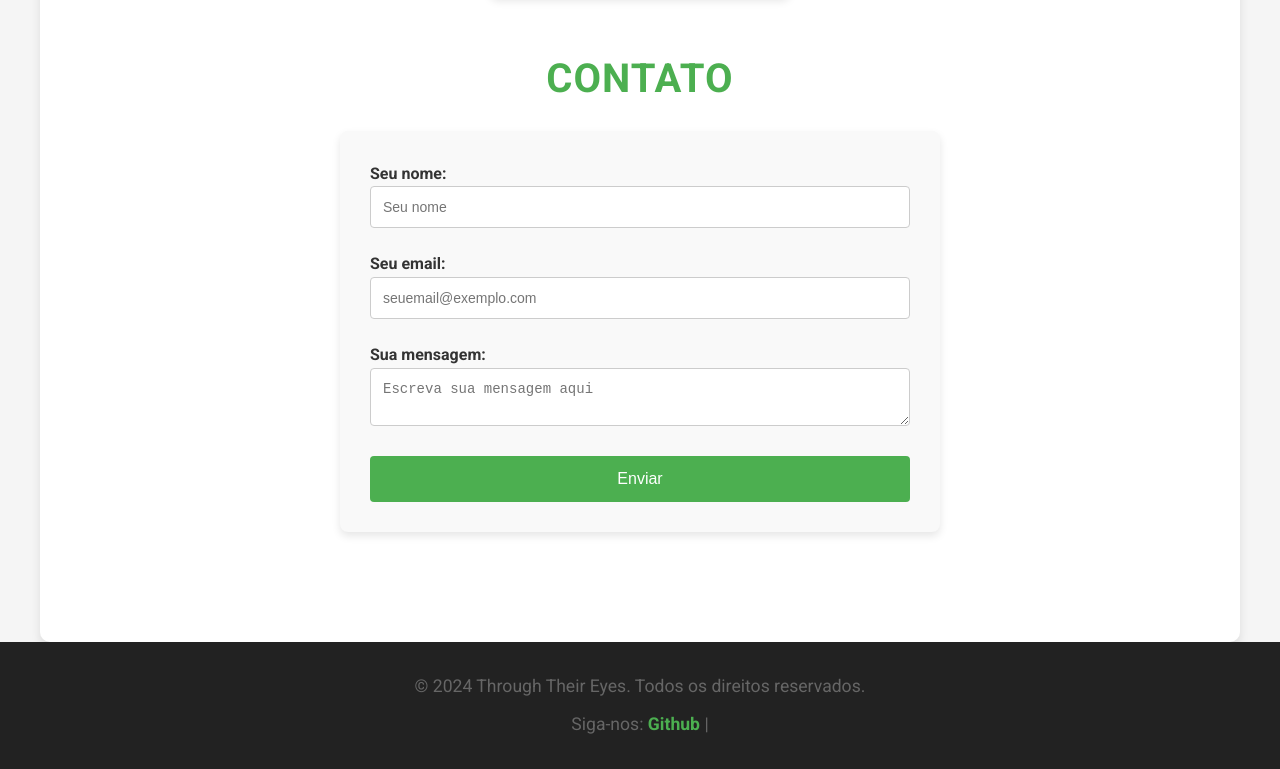
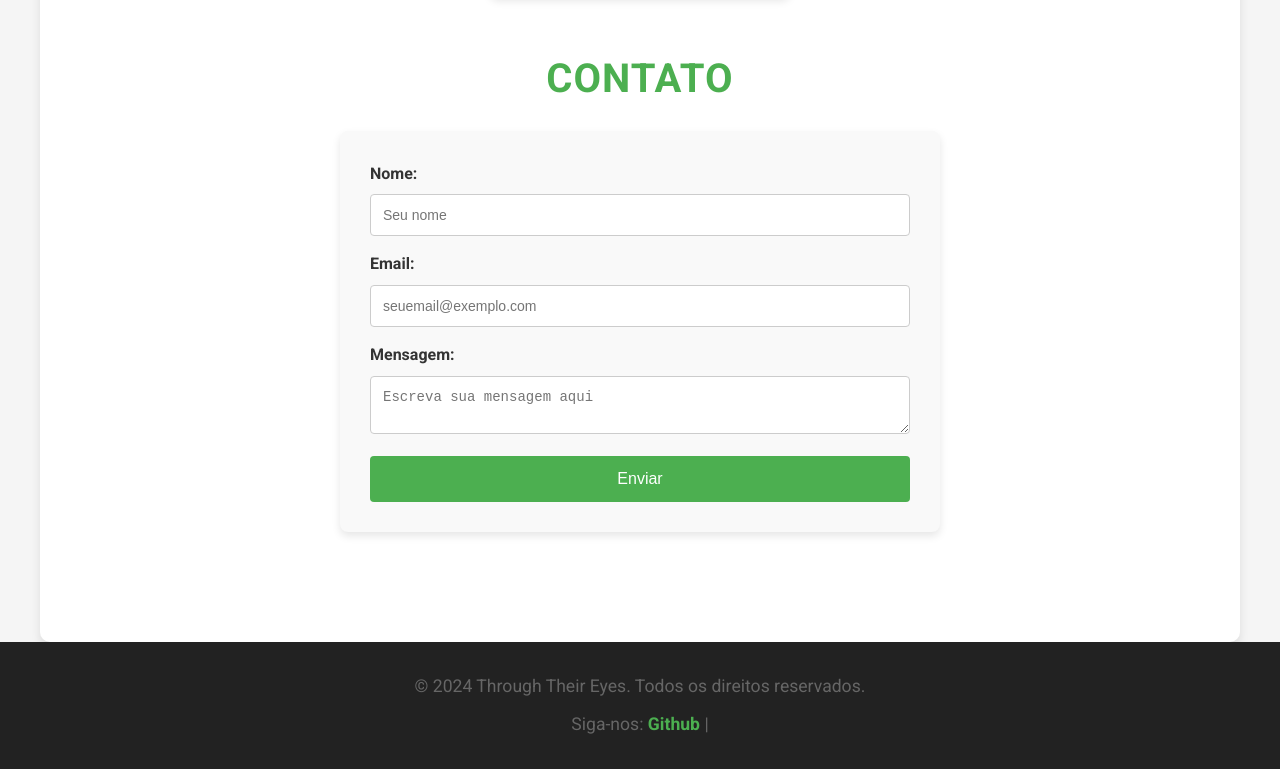
Before and after one commit to Vinishireis/Through_Their_Eyes-Site, a plain HTML site: page index.html in a window 1280 px wide. Shown: the part 1281-2050 px from the top of the page. Drawn offline with Linux system fonts and the light colour scheme.

Commit message:
Atualização do Código do Site

```diff
--- a/index.html
+++ b/index.html
@@ -60,25 +60,24 @@
    <!-- Seção: Contato -->
 <section id="contato">
   <h2>Contato</h2>
-    <form action="https://formspree.io/f/xvgoqodj" method="POST">
-      <label>
-        Seu nome:
-        <input type="text" name="nome" placeholder="Seu nome" required>
-      </label>
+  <form action="https://getform.io/f/azyynkjb" method="POST">
+    <!-- Campo Nome -->
+    <label for="nome">Nome:</label>
+    <input type="text" id="nome" name="Nome" placeholder="Seu nome" required>
 
-      <label>
-        Seu email:
-        <input type="email" name="email" placeholder="seuemail@exemplo.com" required>
-      </label>
+    <!-- Campo Email -->
+    <label for="email">Email:</label>
+    <input type="email" id="email" name="Email" placeholder="seuemail@exemplo.com" required>
 
-      <label>
-        Sua mensagem:
-        <textarea name="message" placeholder="Escreva sua mensagem aqui" required></textarea>
-      </label>
+    <!-- Campo Mensagem -->
+    <label for="mensagem">Mensagem:</label>
+    <textarea id="mensagem" name="Mensagem" placeholder="Escreva sua mensagem aqui" required></textarea>
 
+    <!-- Botão de Envio -->
     <button type="submit">Enviar</button>
   </form>
 </section>
+
   </main>
 
   <!-- Rodapé -->
```
Lines whose indentation alone changed are shown as unchanged.
